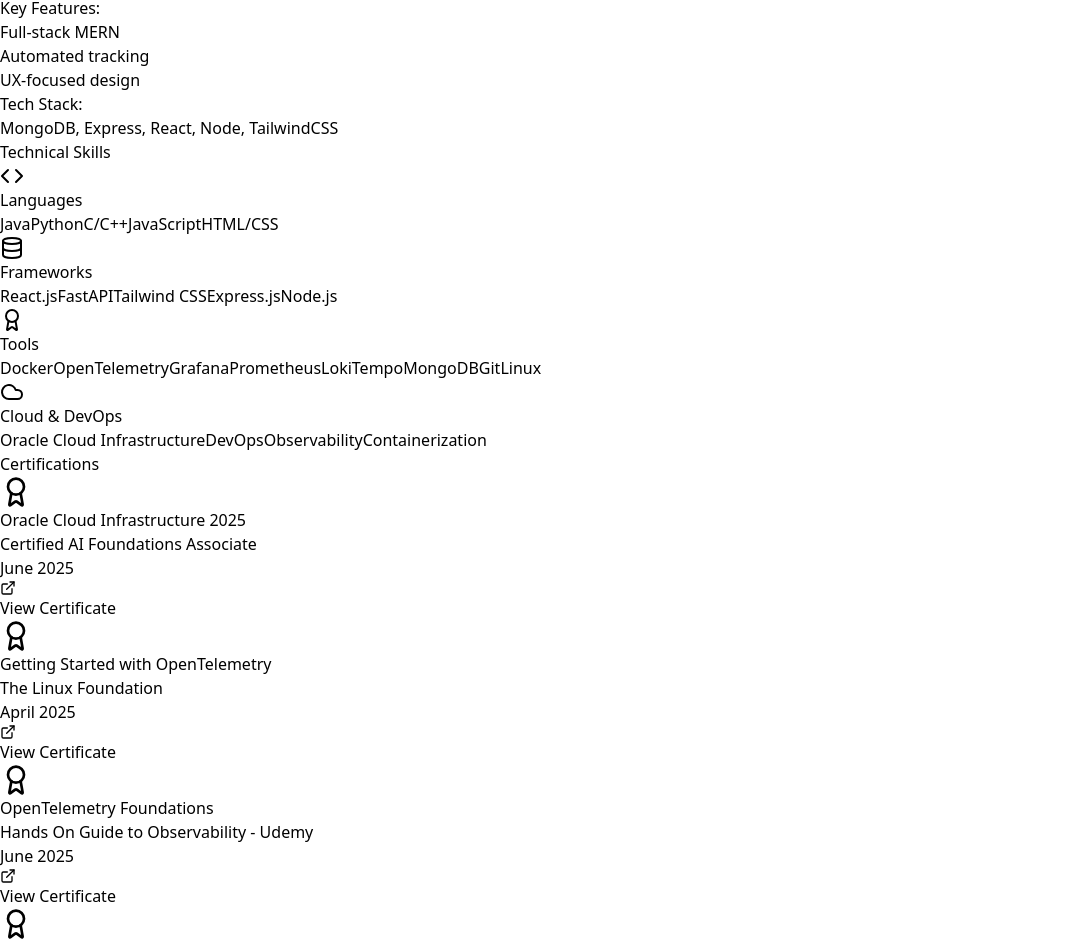
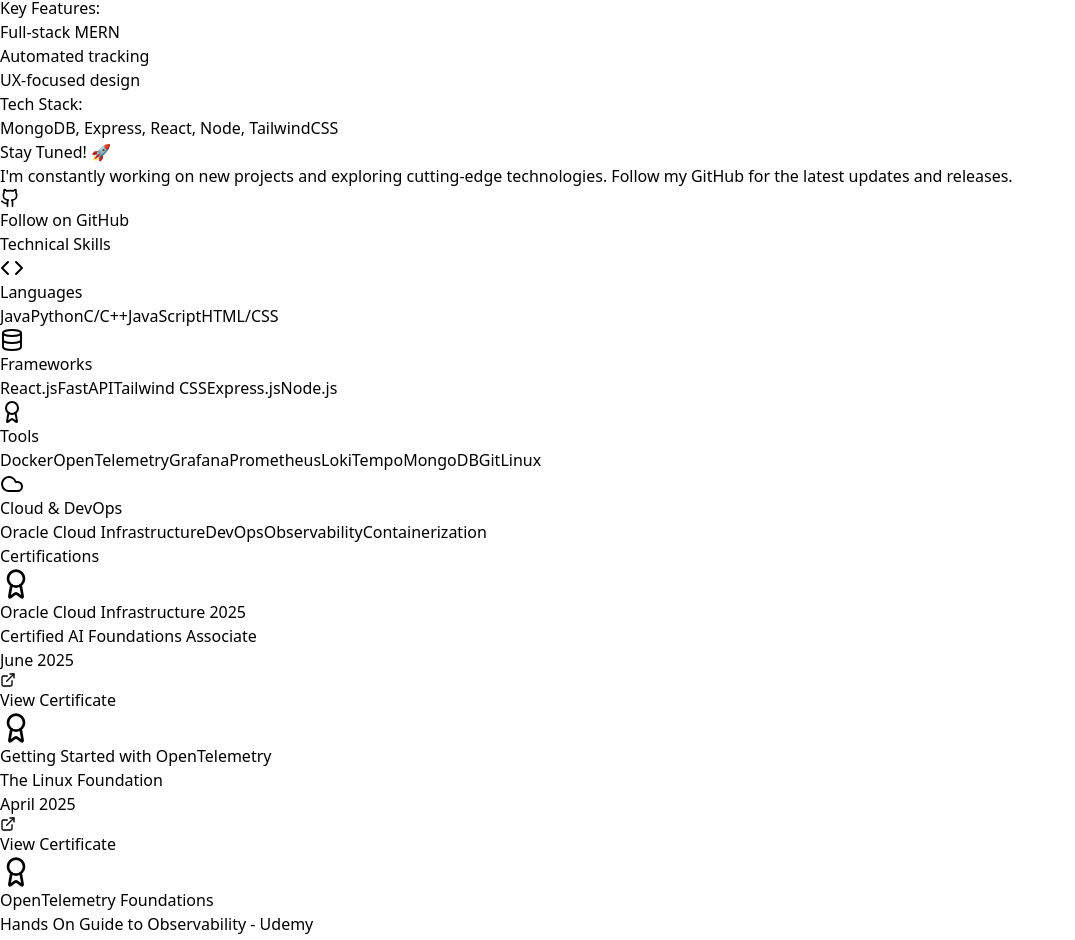
Before and after one commit to Sushindh/Portfolio, a React (Vite) app: page / in a window 1280 px wide. Shown: the part 2210-3150 px from the top of the page, without its empty margins (0-1075 px from the left). Built offline with nearby package versions, Linux system fonts and the light colour scheme.

Commit message:
change proj

```diff
--- a/src/App.jsx
+++ b/src/App.jsx
@@ -396,6 +396,22 @@
                 )}
               </div>
             ))}
+            <div className="mt-1 text-center">
+              <div className="bg-gray-800/50 p-6 rounded-lg border border-gray-700 hover:border-blue-500/50 transition-all duration-300 transform hover:scale-105 h-[467px] ">
+                <h4 className="text-xl font-semibold text-blue-400 mb-3">Stay Tuned! 🚀</h4>
+                <p className="text-gray-300 mb-4">
+                  I'm constantly working on new projects and exploring cutting-edge technologies.
+                  Follow my GitHub for the latest updates and releases.
+                </p>
+                <a
+                  href="https://github.com/sushindh"
+                  className="inline-flex items-center gap-2 bg-blue-600 hover:bg-blue-700 px-6 py-3 rounded-lg transition-all duration-300 transform hover:scale-105"
+                >
+                  <Github size={20} />
+                  Follow on GitHub
+                </a>
+              </div>
+            </div>
           </div>
         </div>
       </section>
```
